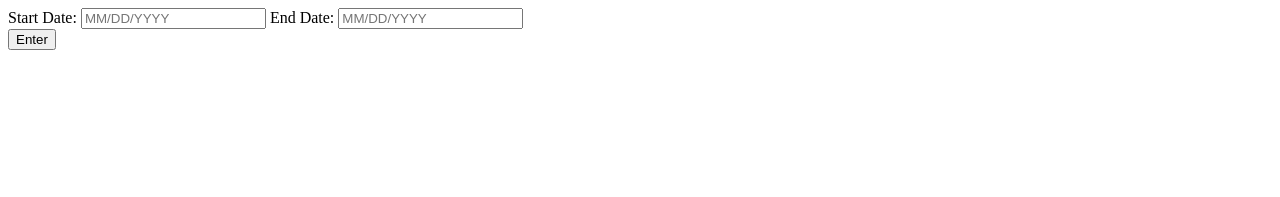
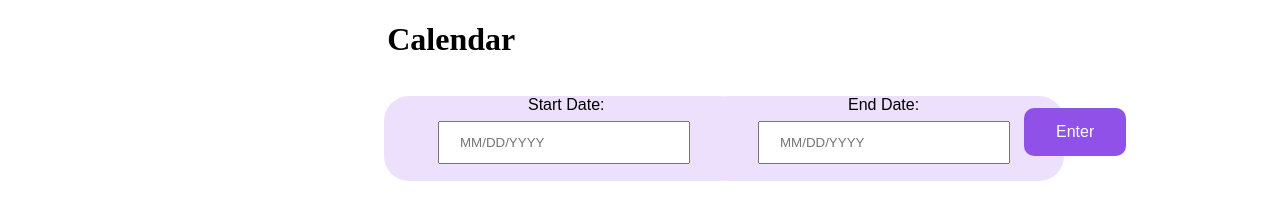
Before and after one commit to carsondrex/trip_planner, a website: page public/calendar.html in a window 1280 px wide. Drawn offline with Linux system fonts and the light colour scheme.

Commit message:
Styled both pages for presentability

```diff
--- a/public/calendar.html
+++ b/public/calendar.html
@@ -25,25 +25,21 @@
             vertical-align: top;
         }
 
-        th,
-        td {
+        th, td {
             width: 150px;
         }
 
         .withinDates {
-            background-color: lightblue;
-            /*Color of trip days on calendar. TODO: pull style.css*/
+            background-color: #ECE0FD;
         }
 
-        h1 {
+        #eventInfo {
             text-align: center;
             font-family: Tahoma, Arial, sans-serif;
-            color: #a006d8;
-            margin: 80px 0;
         }
 
         .withinDates:hover {
-            background: #0642d8;
+            background: #8f51e8;
         }
 
         .overlay {
@@ -68,9 +64,10 @@
             padding: 20px;
             background: #fff;
             border-radius: 5px;
-            width: 98%;
-            top: 40%;
-            height: 60%;
+            width: 58%;
+            top: 20%;
+            height: 50%;
+            left: 8%;
             position: relative;
             transition: all 1s ease-in-out;
         }
@@ -104,13 +101,82 @@
                 width: 70%;
             }
         }
+
+        #main {
+            position: absolute;
+            top: 25%;
+            left: 25%;
+        }
+
+        #startBox {
+            width: 360px;
+            height: 85px;
+            position: absolute;
+            top: 12%;
+            left: 30%;
+            background-color: #ECE0FD;
+            border-radius: 25px;
+        }
+
+        #endBox {
+            width: 360px;
+            height: 85px;
+            position: absolute;
+            top: 12%;
+            left: 55%;
+            background-color: #ECE0FD;
+            border-radius: 25px;
+        }
+
+        #send {
+            position: absolute;
+            top: 13.5%;
+            left: 80%;
+            background-color: #8f51e8;
+            border: none;
+            color: white;
+            padding: 15px 32px;
+            text-align: center;
+            text-decoration: none;
+            display: inline-block;
+            font-size: 16px;
+            border-radius: 10px;
+        }
+
+        #title {
+            margin-left: 30%;
+        }
+
+        label {
+            margin-top: 80%;
+            margin-left: 40%;
+            font-family: Arial, sans-serif;
+        }
+
+        input {
+            margin-left: 15%;
+            margin-top: 2%;
+            width: 70%;
+            padding: 12px 20px;
+            box-sizing: border-box;
+        }
+
+        #errorMessage {
+            position: absolute;
+            top: 25%;
+            left: 45%;
+            font-family: Arial, sans-serif;
+        }
     </style>
 </head>
 
 <body>
-    <div>
+    <h1 id="title">Calendar</h1>
+    <div id="startBox">
         <label for="startDate">Start Date:</label>
         <input id="startDate" type="text" placeholder="MM/DD/YYYY" />
+    </div>
+    <div id="endBox">
         <label for="endDate">End Date:</label>
         <input id="endDate" type="text" placeholder="MM/DD/YYYY" />
     </div>
@@ -118,7 +184,7 @@
     <button id="send">Enter</button>
     <div id="errorMessage"></div>
 
-    <div>
+    <div id="main">
         <h3 id="tableHeader" style="text-align: center"></h3>
         <table id="table">
             <tbody id="calendar"></tbody>
@@ -128,7 +194,7 @@
             <div class="popup">
                 <a class="close" href="#">&times;</a>
                 <div class="content">
-                    Enter event data here
+                    <h3 id="eventInfo">No Events Planned Yet.</h3>
                 </div>
             </div>
         </div>
```
Also changed, not shown: public/hotels.html (+68 -6 lines).
